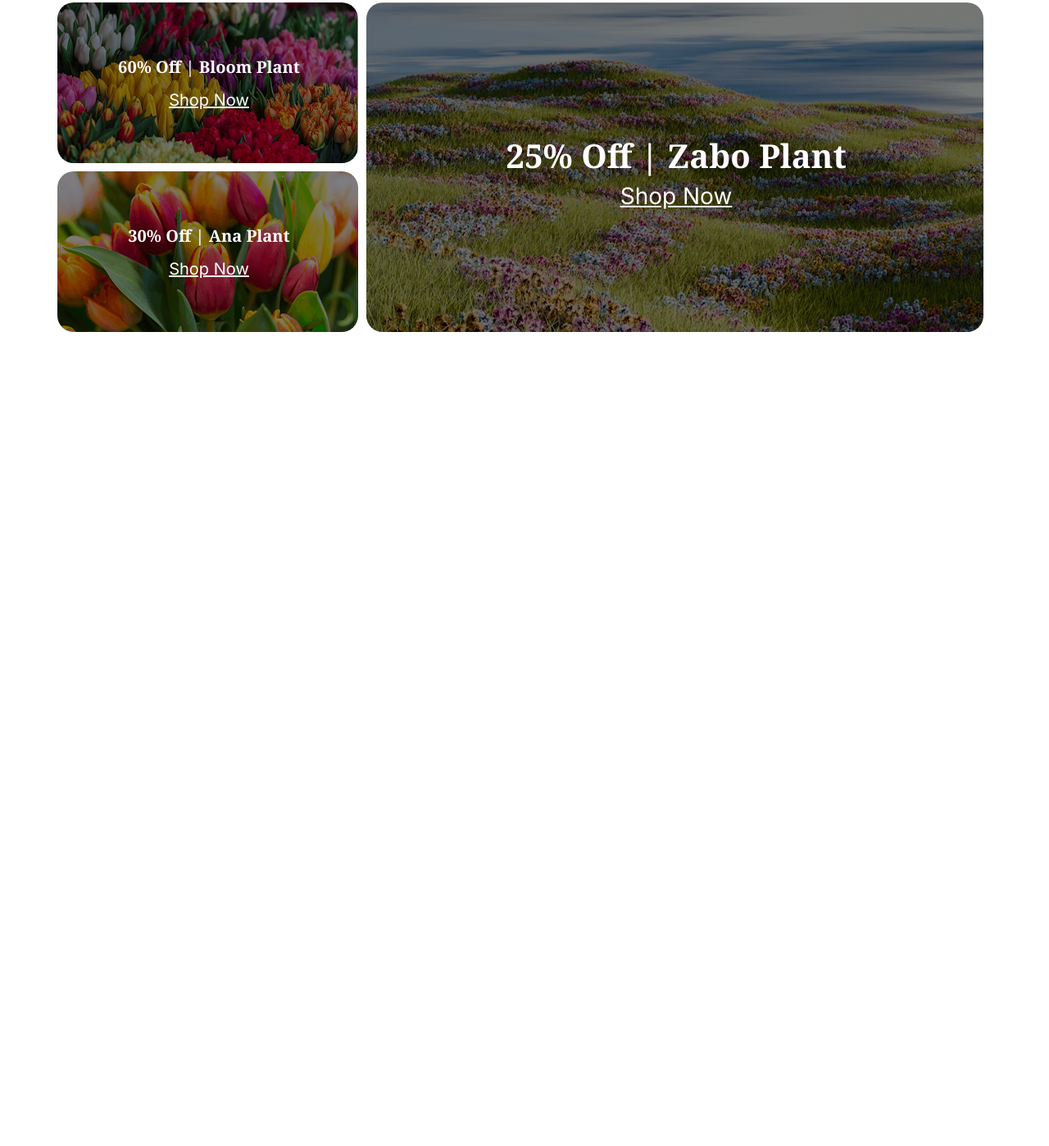
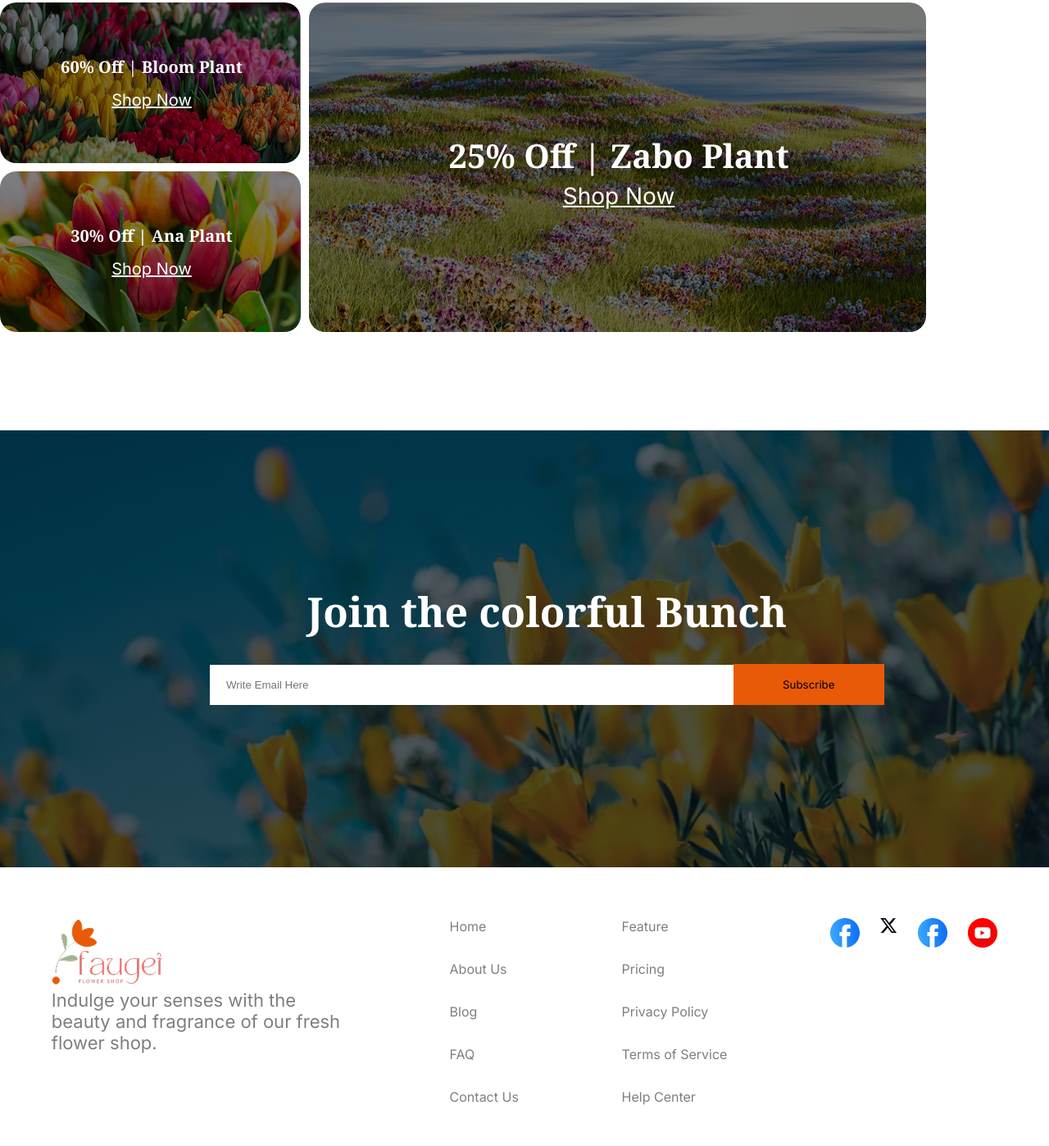
Before and after one commit to ah121/flower-shop, a plain HTML site: page index.html in a window 1280 px wide. Shown: the part 3189-4587 px from the top of the page at 82% size. Before the commit the page ends 3594 px from the top, so only its background shows below. Drawn offline with Linux system fonts and the light colour scheme.

Commit message:
complete footer section with responsive

```diff
--- a/index.html
+++ b/index.html
@@ -141,7 +141,7 @@
       </section>
       <!-- banner card part close -->
       <!-- plant lover section start -->
-      <section class="plant-lover flex pt mb">
+      <section class="plant-lover flex container pt mb">
         <div class="plant-lover-img">
           <img src="assets/flower-store.png" alt="Flower store" />
           <img id="sticker" src="assets/trusted-badge.png" alt="" />
@@ -180,7 +180,8 @@
         </div>
       </section>
       <!-- deal section close-->
-      <section class="offer-wrapper">
+      <!-- offer section start -->
+      <section class="offer-wrapper container mb">
         <!-- image container 1  -->
         <div class="image-container">
           <div class="offer-info center">
@@ -206,6 +207,51 @@
         </div>
         <!-- image container 3 close -->
       </section>
+      <!-- offer section close -->
+      <!-- join section start -->
+      <section class="join-section full-width">
+        <div class="join-info center">
+          <h1 class="noto-serif">Join the colorful Bunch</h1>
+          <input type="email" name="Email" placeholder="Write Email Here" />
+          <button type="button" class="intr">Subscribe</button>
+        </div>
+      </section>
+      <!-- join section close -->
+      <footer class="flex">
+        <div class="logo-footer">
+          <img src="assets/logo.png" alt="Logo" />
+          <p class="intr f-22">
+            Indulge your senses with the beauty and fragrance of our fresh
+            flower shop.
+          </p>
+        </div>
+        <div class="nav-menu intr">
+          <ul>
+            <li><a href="">Home</a></li>
+            <li><a href="">About Us</a></li>
+            <li><a href="">Blog</a></li>
+            <li><a href="">FAQ</a></li>
+            <li><a href="">Contact Us</a></li>
+          </ul>
+        </div>
+        <div class="nav-menu intr">
+          <ul>
+            <li><a href="">Feature</a></li>
+            <li><a href="">Pricing</a></li>
+            <li><a href="">Privacy Policy</a></li>
+            <li><a href="">Terms of Service</a></li>
+            <li><a href="">Help Center</a></li>
+          </ul>
+        </div>
+        <div class="footer-icon">
+          <ul>
+            <li><img src="assets/icon-facebook.png" alt="Linkdin" /></li>
+            <li><img src="assets/icon-twitter.png" alt="Twitter" /></li>
+            <li><img src="assets/icon-facebook.png" alt="Facebook" /></li>
+            <li><img src="assets/icon-youtube.png" alt="Youtube" /></li>
+          </ul>
+        </div>
+      </footer>
     </main>
   </body>
 </html>
--- a/style.css
+++ b/style.css
@@ -6,8 +6,8 @@
 }
 /* universal selector close*/
 body {
-  max-width: 1140px;
-  margin: 0 auto;
+  max-width: 1440px;
+  margin: auto;
 }
 /* common styles start */
 .container {
@@ -208,6 +208,67 @@ nav {
   align-content: center;
 }
 /* offer section close */
+/* join section start */
+.join-section {
+  background: linear-gradient(rgba(0, 0, 0, 0.5), rgba(0, 0, 0, 0.5)),
+    url(assets/news-letter-bg.png);
+  height: 533px;
+  position: relative;
+}
+.join-info {
+  max-width: 830px;
+  position: absolute;
+  top: 35%;
+  left: 20%;
+}
+.join-info h1 {
+  font-size: 3.125rem;
+  color: white;
+  margin-bottom: 30px;
+}
+.join-info input {
+  border: none;
+  padding: 17px 20px;
+  display: inline-block;
+  width: 640px;
+}
+.join-info button {
+  padding: 17px 60px;
+  background-color: #e95a08;
+  border: none;
+  margin-left: -5px;
+}
+/* join section close */
+/* footer section start */
+.logo-footer {
+  width: 360px;
+}
+.logo-footer p {
+  opacity: 50%;
+}
+.nav-menu ul {
+  list-style: none;
+  display: flex;
+  flex-direction: column;
+  gap: 32px;
+}
+.nav-menu ul li a {
+  text-decoration: none;
+  color: black;
+  opacity: 50%;
+}
+.footer-icon ul {
+  list-style: none;
+  display: flex;
+  gap: 25px;
+}
+footer {
+  justify-content: space-around;
+  padding: 62px 0;
+}
+.footer-icon ul li {
+}
+/* footer section close */
 /* responsive style for mobile */
 @media (width <576px) {
   header {
@@ -316,4 +377,27 @@ nav {
   .offer-info1 a {
     font-size: 1.25rem;
   }
+  .join-section {
+    width: 100%;
+  }
+  .join-section h1 {
+    font-size: 1.25rem;
+  }
+  .join-info {
+    width: 100%;
+    left: 0%;
+  }
+  .join-info input {
+    padding: 17px 20px;
+    width: 218px;
+  }
+  .join-info button {
+    padding: 17px 20px;
+    margin-left: -5px;
+  }
+  footer {
+    flex-direction: column;
+    gap: 25px;
+    padding: 15px;
+  }
 }
```
